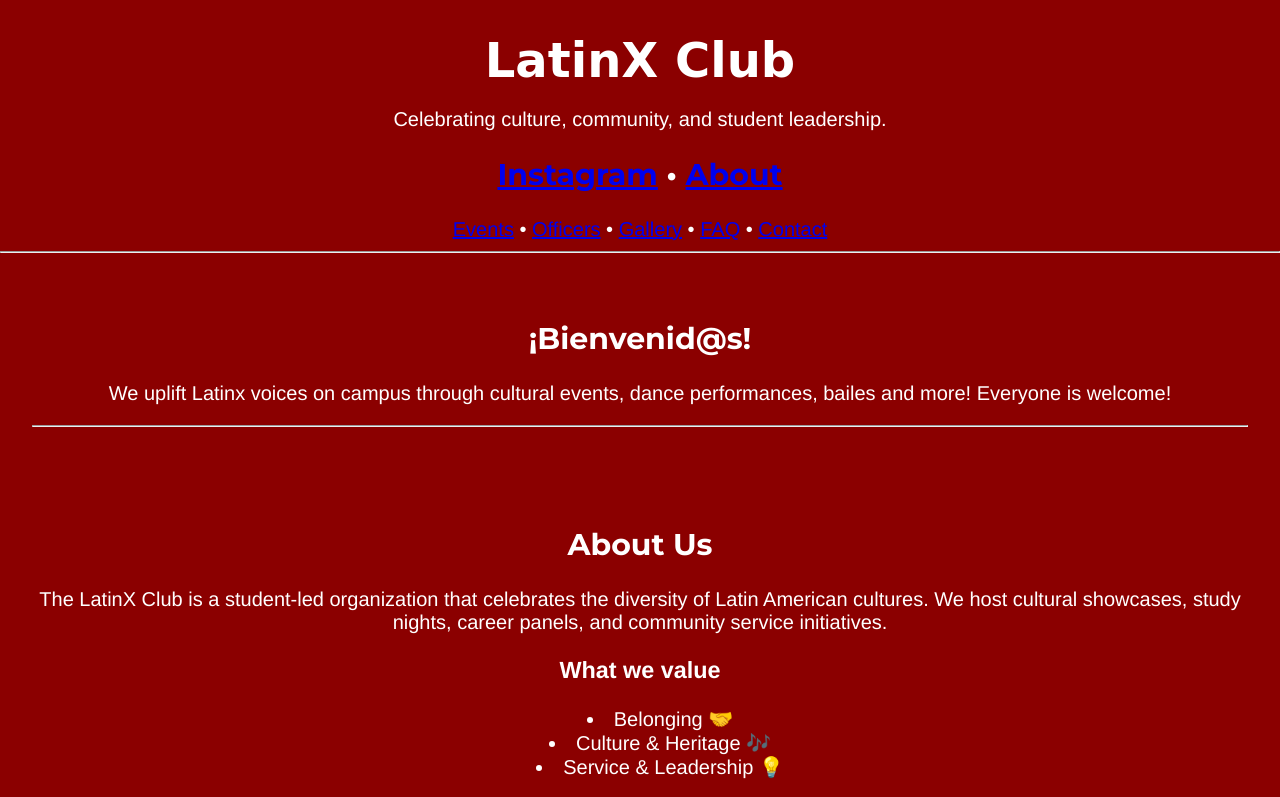
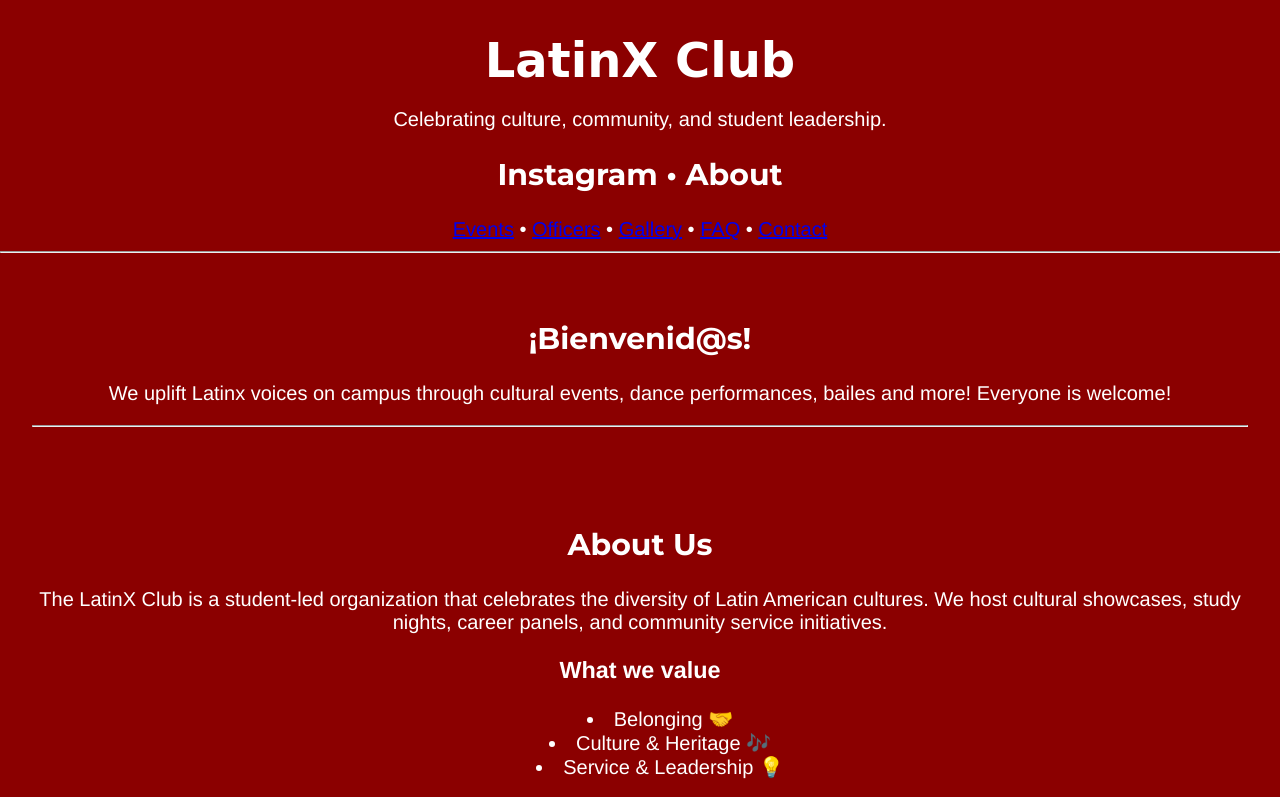
Before and after one commit to fatimatorres122207-sketch/LatinXClub, a plain HTML site: page index.html in a window 1280 px wide. Shown: the top 797 px of the page. Drawn offline with Linux system fonts and the light colour scheme.

Commit message:
Update index.html

```diff
--- a/index.html
+++ b/index.html
@@ -49,9 +49,9 @@
 
 
 <h2>
-  <a href="https://www.instagram.com/jhs_code/" target="_blank">Instagram</a> •
-  <a href="#about">About</a>
+  Instagram • About
 </h2>
+
 
       <a href="#events">Events</a> •
       <a href="#officers">Officers</a> •
```
